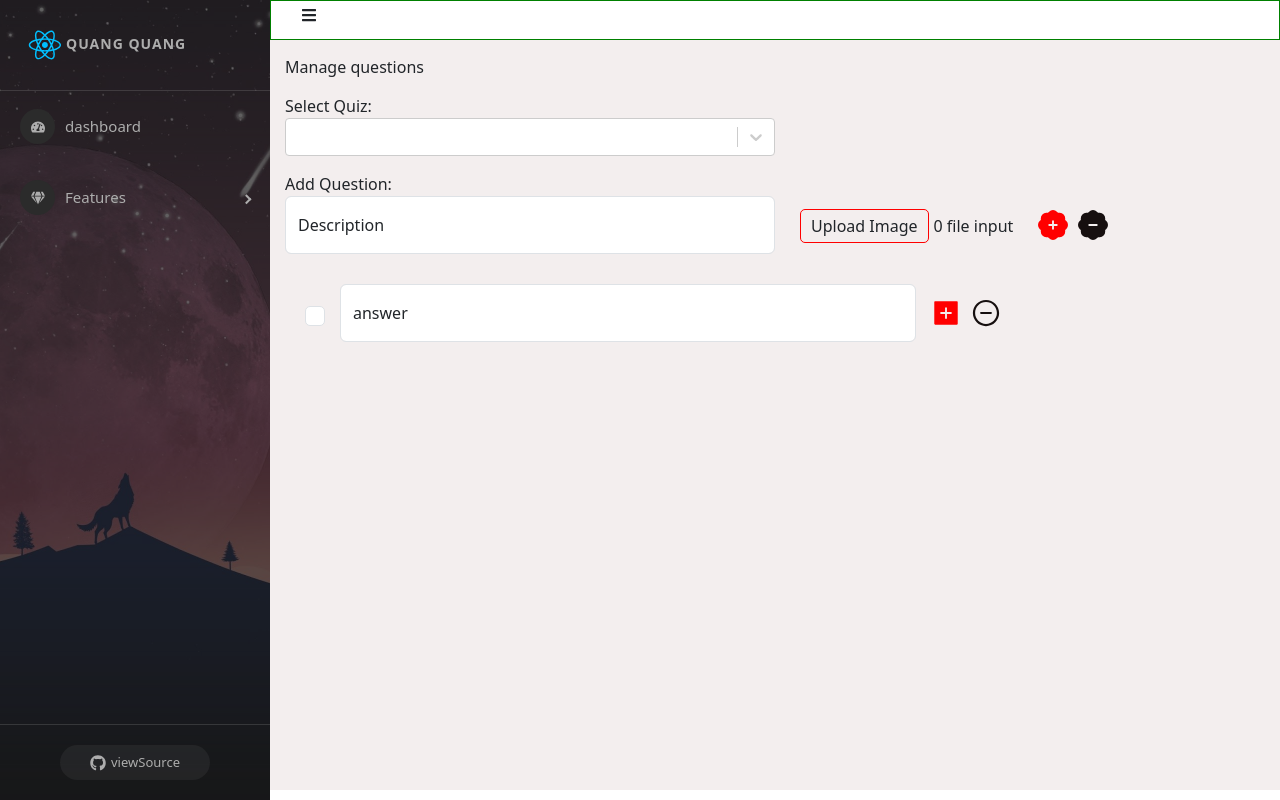
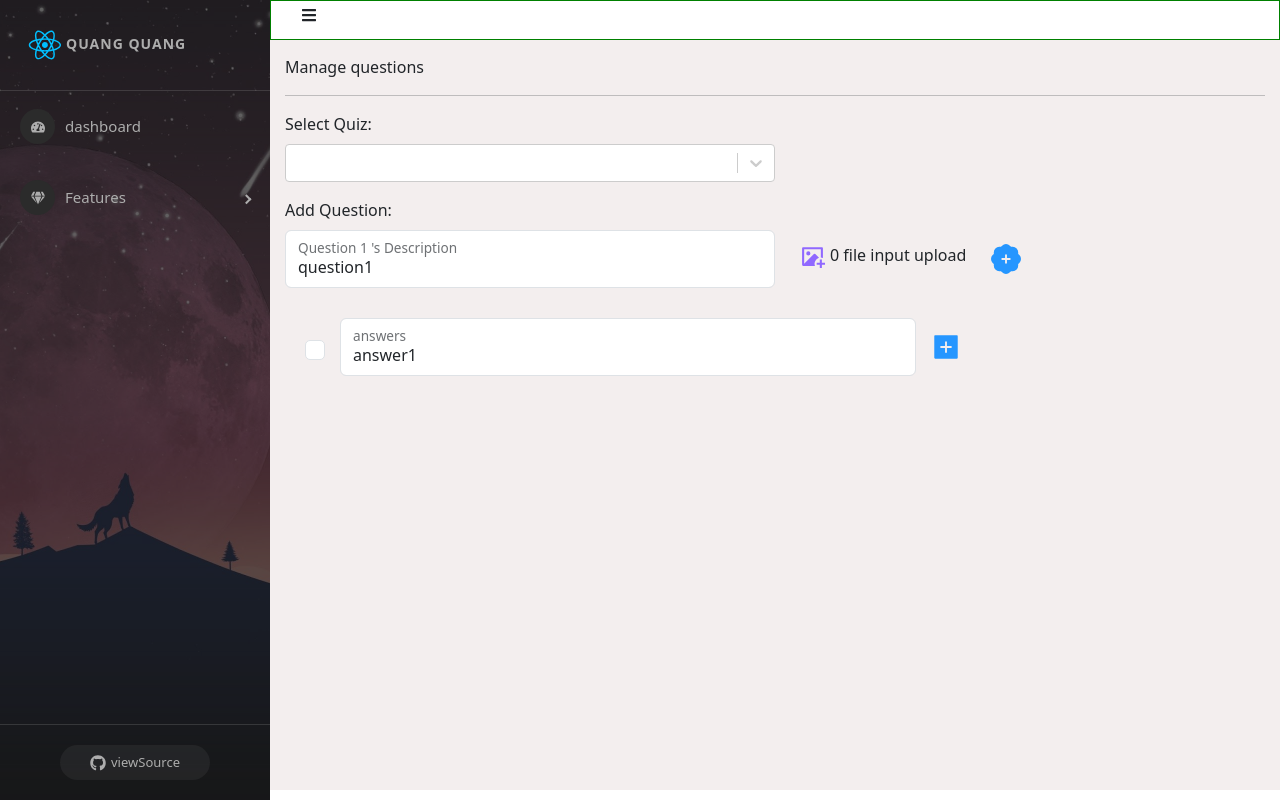
Before and after one commit to quangvu0407/REACT, a React (Create React App) app: page /admins/manage-questions in a window 1280 px wide. Built offline with nearby package versions, Linux system fonts and the light colour scheme.

Commit message:
video 95

```diff
--- a/package.json
+++ b/package.json
@@ -27,6 +27,7 @@
     "redux-persist": "6.0.0",
     "redux-thunk": "2.4.1",
     "sass": "1.53.0",
+    "uuid": "8.3.2",
     "web-vitals": "2.1.4"
   },
   "scripts": {
--- a/src/components/Admin/content/Question/Questions.js
+++ b/src/components/Admin/content/Question/Questions.js
@@ -2,7 +2,10 @@
 import Select from 'react-select';
 import './Questions.scss'
 import { BsFillPatchPlusFill, BsPatchMinusFill } from "react-icons/bs"
-import {AiOutlineMinusCircle, AiFillPlusSquare} from "react-icons/ai"
+import { AiOutlineMinusCircle, AiFillPlusSquare } from "react-icons/ai"
+import { RiImageAddFill } from "react-icons/ri"
+import { v4 as uuidv4 } from "uuid";
+import _ from "lodash"
 
 const Questions = () => {
     const options = [
@@ -13,66 +16,164 @@
 
     const [selectedQuiz, setSelectedQuiz] = useState({});
 
+    const [questions, setQuestions] = useState(
+        [
+            {
+                id: uuidv4(),
+                description: 'question1',
+                image: '',
+                imageName: '',
+                answers: [
+                    {
+                        id: uuidv4(),
+                        description: 'answer1',
+                        isCorrect: false
+                    }
+                ]
+            }
+        ]
+    )
+    console.log(questions)
 
+    const handleAddRemoveQuestion = (type, id) => {
+        if (type === 'ADD') {
+            const newquestion = {
+                id: uuidv4(),
+                description: '',
+                image: '',
+                imageName: '',
+                answers: [
+                    {
+                        id: uuidv4(),
+                        description: '',
+                        isCorrect: false
+                    },
+                ]
+            };
+            setQuestions([...questions, newquestion])
+        }
+        if (type === 'REMOVE') {
+            let questionsClone = _.cloneDeep(questions);
+            questionsClone = questionsClone.filter(item => item.id !== id);
+            setQuestions(questionsClone)
+        }
+
+        console.log(type, id)
+
+    }
+
+    const handleAddRemoveAnswer = (type, questionId, answerId) => {
+        let questionClone = _.cloneDeep(questions);
+        if (type === 'ADD') {
+            const newAnswer = {
+                id: uuidv4(),
+                description: '',
+                isCorrect: false
+            };
+           let index = questionClone.findIndex(item => item.id === questionId);
+           questionClone[index].answers.push(newAnswer);
+           setQuestions(questionClone);
+        }
+
+        if(type === 'REMOVE'){
+            let index = questionClone.findIndex(item => item.id === questionId);
+            questionClone[index].answers = questionClone[index].answers.filter(item => item.id !== answerId)
+            setQuestions(questionClone)
+        }
+
+    }
 
     return (
         <div className="questions-container">
             <div className="title">
                 Manage questions
             </div>
+            <hr />
             <div className="add-new-question">
                 <div className='col-6 form-group'>
-                    <label>Select Quiz: </label>
+                    <label className='mb-2'>Select Quiz: </label>
                     <Select
                         value={selectedQuiz}
                         onChange={setSelectedQuiz}
                         options={options}
                     />
                 </div>
-                <div className='mt-3'>
+                <div className='mt-3 mb-2'>
                     Add Question:
                 </div>
-                <div>
+                {
+                    questions && questions.map((question, index) => {
+                        return (
+                            <div key={question.id} className='q-main mb-4'>
                                 <div className='questions-content'>
-                        <div class="form-floating description">
-                            <input type="text" class="form-control" placeholder="name@example.com" />
-                            <label for="floatingInput">Description</label>
+                                    <div className="form-floating description">
+                                        <input type="text"
+                                            className="form-control"
+                                            placeholder="name@example.com"
+                                            value={question.description}
+                                        />
+                                        <label htmlFor="floatingInput">Question {index + 1} 's Description</label>
                                     </div>
                                     <div className='group-upload'>
-                            <label className='label-up'>Upload Image</label>
+                                        <label>
+                                            <RiImageAddFill className='label-up' />
+                                        </label>
                                         <input type='file'
                                             hidden
                                         />
-                            <span>0 file input</span>
+                                        <span>0 file input upload</span>
                                     </div>
                                     <div className='btn-add'>
-                            <span>
+                                        <span onClick={() => handleAddRemoveQuestion('ADD', '')}>
                                             <BsFillPatchPlusFill className='icon-add' />
                                         </span>
-                            <span>
+                                        {questions.length > 1 &&
+                                            <span onClick={() => handleAddRemoveQuestion('REMOVE', question.id)}>
                                                 <BsPatchMinusFill className='icon-remove' />
                                             </span>
+                                        }
+
                                     </div>
                                 </div>
-                    <div className='answers-content'>
+                                {question.answers && question.answers.length > 0 &&
+                                    question.answers.map((answers, index) => {
+                                        return (
+                                            <div key={answers.id} className='answers-content'>
                                                 <input
                                                     className="form-check-input iscorrect"
                                                     type="checkbox"
                                                 />
                                                 <div className="form-floating answer-name">
-                            <input type="text" class="form-control" placeholder="name@example.com" />
-                            <label for="floatingInput">answer</label>
+                                                    <input
+                                                        value={answers.description}
+                                                        type="text"
+                                                        className="form-control"
+                                                        placeholder="name@example.com"
+                                                    />
+                                                    <label>answers</label>
                                                 </div>
                                                 <div className='btn-group'>
-                            <span>
+                                                    <span onClick={() => handleAddRemoveAnswer('ADD', question.id, answers.id)}>
                                                         <AiFillPlusSquare className='icon-add' />
                                                     </span>
-                            <span>
+                                                    {question.answers.length > 1 &&
+                                                        <span onClick={() => handleAddRemoveAnswer('REMOVE', question.id, answers.id)}>
                                                             <AiOutlineMinusCircle className='icon-remove' />
                                                         </span>
+                                                    }
+
                                                 </div>
                                             </div>
+                                        )
+                                    })
+                                }
+
                             </div>
+                        )
+                    })
+
+                }
+
             </div>
         </div >
     )
--- a/src/components/Admin/content/Question/Questions.scss
+++ b/src/components/Admin/content/Question/Questions.scss
@@ -19,12 +19,14 @@
             padding-top: 13px;
 
             .label-up {
-                height: 34px;
-                border: 1px solid red;
-                border-radius: 5px;
-                padding: 4px 10px;
                 margin-right: 5px;
                 cursor: pointer;
+                color: #9068ff;
+                font-size: 25px;
+
+                &:hover {
+                    color: #4400ff;
+                }
             }
         }
 
@@ -33,15 +35,23 @@
 
             .icon-add {
                 font-size: 30px;
-                color: red;
+                color: #2596ff;
                 cursor: pointer;
+
+                &:hover {
+                    color: rgb(15, 15, 208);
+                }
             }
 
             .icon-remove {
                 margin-left: 10px;
                 font-size: 30px;
-                color: rgb(22, 15, 15);
+                color: #e8771c;
                 cursor: pointer;
+
+                &:hover {
+                    color: #ff7608;
+                }
             }
         }
 
@@ -65,15 +75,23 @@
         .btn-group {
             .icon-add {
                 font-size: 30px;
-                color: red;
+                color: #2596ff;
                 cursor: pointer;
+
+                &:hover {
+                    color: rgb(15, 15, 208);
+                }
             }
 
             .icon-remove {
                 margin-left: 10px;
                 font-size: 30px;
-                color: rgb(22, 15, 15);
+                color: #e8771c;
                 cursor: pointer;
+
+                &:hover {
+                    color: #ff7608;
+                }
             }
         }
     }
```
Lines whose indentation alone changed are shown as unchanged.
